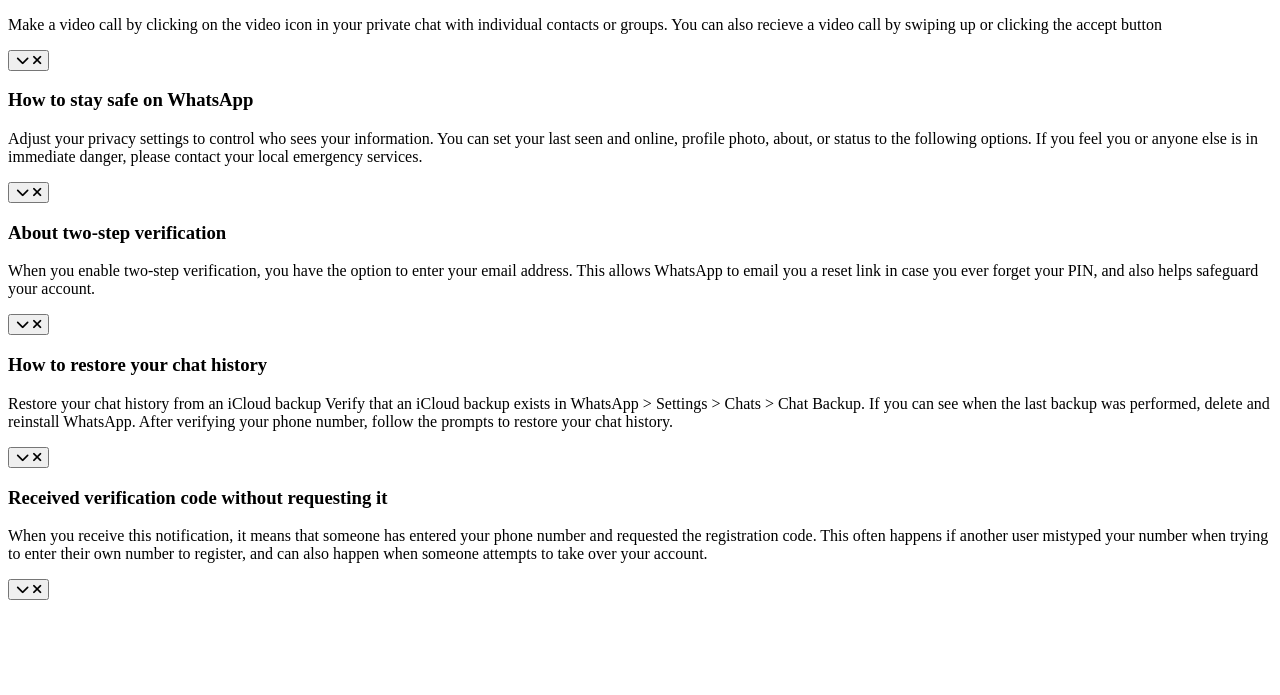
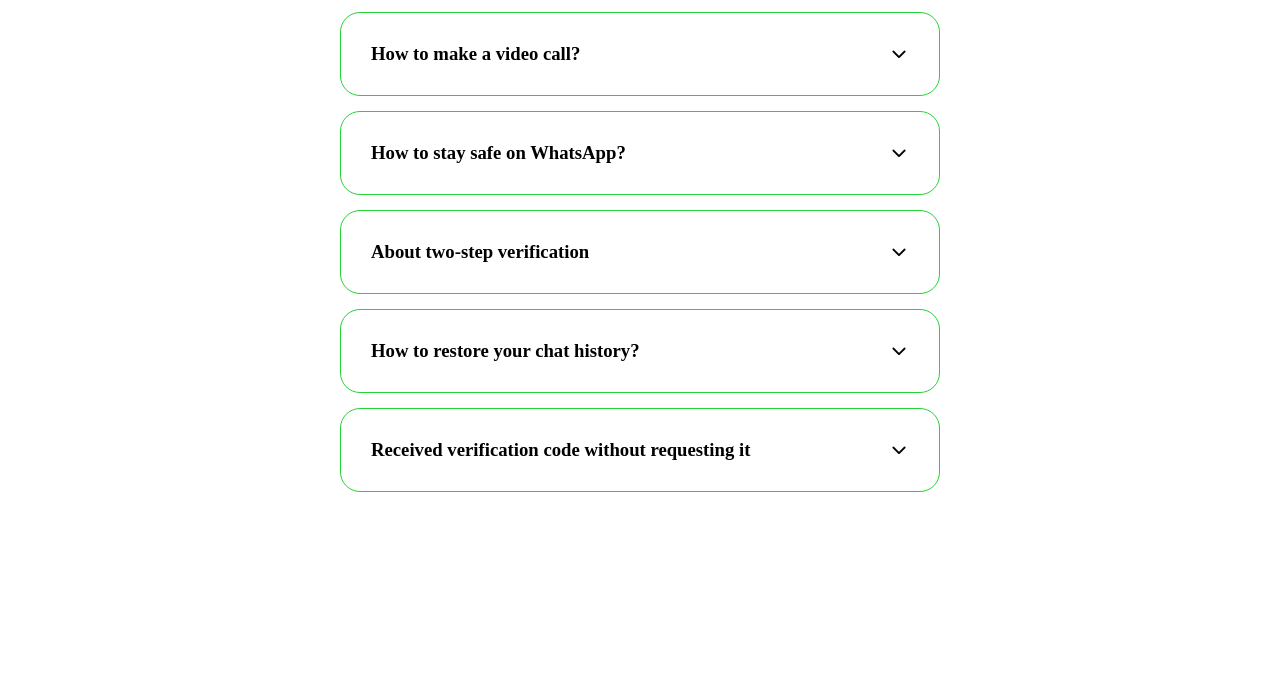
Before and after one commit to kewwy11/Faq-Collapse, a plain HTML site: page index.html in a window 1280 px wide. Shown: the part 105-800 px from the top of the page. Drawn offline with Linux system fonts and the light colour scheme.

Commit message:
first commit

```diff
--- a/index.html
+++ b/index.html
@@ -8,52 +8,52 @@
         <meta name="viewport" content="width=device-width, initial-scale=1">
         <link rel="stylesheet" href="https://cdnjs.cloudflare.com/ajax/libs/font-awesome/6.2.0/css/all.min.css" integrity="sha512-xh6O/CkQoPOWDdYTDqeRdPCVd1SpvCA9XXcUnZS2FmJNp1coAFzvtCN9BmamE+4aHK8yyUHUSCcJHgXloTyT2A==" crossorigin="anonymous" referrerpolicy="no-referrer" />
         <link rel="stylesheet" href="styles.css">
-        <script src="main,js" async defer></script>
+        <script src="main.js" async defer></script>
     </head>
     <body>
         <h1>Frequently Asked Whatsapp Questions</h1>
         <div class="container">
-            <div class="faq active">
+            <div class="faq">
                 <h3 class="faq-title">
-                    How to make a video call
+                    How to make a video call?
                 </h3>
                 <p class="faq-text">
                     Make a video call by clicking on the video icon in your private chat with individual contacts or groups.
                     You can also recieve a video call by swiping up or clicking the accept button
                 </p>
-                <button>
+                <button class="faq-toggle">
                     <i class="fa-solid fa-chevron-down"></i>
                     <i class="fa-solid fa-xmark"></i>
                 </button>
             </div>
-            <div class="faq active">
+            <div class="faq">
                 <h3 class="faq-title">
-                    How to stay safe on WhatsApp
+                    How to stay safe on WhatsApp?
                 </h3>
                 <p class="faq-text">
                     Adjust your privacy settings to control who sees your information. You can set your last seen and online, profile photo, about, or status to the following options.
                     If you feel you or anyone else is in immediate danger, please contact your local emergency services.
                 </p>
-                <button>
+                <button class="faq-toggle">
                     <i class="fa-solid fa-chevron-down"></i>
                     <i class="fa-solid fa-xmark"></i>
                 </button>
             </div>
-            <div class="faq active">
+            <div class="faq">
                 <h3 class="faq-title">
                     About two-step verification
                 </h3>
                 <p class="faq-text">
                     When you enable two-step verification, you have the option to enter your email address. This allows WhatsApp to email you a reset link in case you ever forget your PIN, and also helps safeguard your account.
                 </p>
-                <button>
+                <button class="faq-toggle">
                     <i class="fa-solid fa-chevron-down"></i>
                     <i class="fa-solid fa-xmark"></i>
                 </button>
             </div>
-            <div class="faq active">
+            <div class="faq">
                 <h3 class="faq-title">
-                    How to restore your chat history
+                    How to restore your chat history?
                 </h3>
                 <p class="faq-text">
                     Restore your chat history from an iCloud backup
@@ -61,19 +61,19 @@
                     If you can see when the last backup was performed, delete and reinstall WhatsApp.
                     After verifying your phone number, follow the prompts to restore your chat history.
                 </p>
-                <button>
+                <button class="faq-toggle">
                     <i class="fa-solid fa-chevron-down"></i>
                     <i class="fa-solid fa-xmark"></i>
                 </button>
             </div>
-            <div class="faq active">
+            <div class="faq">
                 <h3 class="faq-title">
                     Received verification code without requesting it
                 </h3>
                 <p class="faq-text">
                     When you receive this notification, it means that someone has entered your phone number and requested the registration code. This often happens if another user mistyped your number when trying to enter their own number to register, and can also happen when someone attempts to take over your account.
                 </p>
-                <button>
+                <button class="faq-toggle">
                     <i class="fa-solid fa-chevron-down"></i>
                     <i class="fa-solid fa-xmark"></i>
                 </button>
--- a/main.js
+++ b/main.js
@@ -0,0 +1,15 @@
+const btns = document.querySelectorAll('.faq-toggle')
+
+btns.forEach(btn => {
+    btn.addEventListener('click', () => {
+        btn.parentNode.classList.toggle('active')
+    })
+})
+
+// function removeActive(){
+//     btns.forEach(btn => {
+//         btn.addEventListener('click', () => {
+//             btn.parentNode.classList.remove('active')
+//         })
+//     })
+// }
--- a/styles.css
+++ b/styles.css
@@ -0,0 +1,106 @@
+*{
+    box-sizing: border-box;
+}
+
+body{
+    background-color: #fff;
+    /* margin: 0;
+    overflow: hidden;
+    height: 100vh;
+    display: flex;
+    align-items: center;
+    justify-content: center;
+    flex-direction: column; */
+}
+
+h1{
+    margin: 50px 0 30px;
+    text-align: center;
+}
+
+.container{
+    max-width: 600px;
+    margin: 0 auto;
+}
+
+.faq{
+    background-color: transparent;
+    border: 1px solid #25d336;
+    border-radius: 20px;
+    margin: 15px 0;
+    padding: 30px;
+    position: relative;
+    overflow: hidden;
+    transition: 0.5s ease;
+}
+
+.faq.active{
+    background-color: #25d336;
+    color: #fff;
+    box-shadow: 0px 4px 6px rgba(37, 211, 102, 0.6),
+                0px 5px 9px rgba(37, 211, 102, 0.3)
+}
+
+.faq.active::before, .faq.active::after{
+    content: '\f075';
+    font-family: 'Font Awesome 6 Free';
+    font-size: 6rem;
+    color: rgba(255, 255, 255, 0.178);
+    position: absolute;
+    top: 20px;
+    left: 20px;
+    z-index: 0;
+}
+
+.faq.active::before{
+    top: -10px;
+    left: -20px;
+    transform: rotateY(170deg);
+}
+
+.faq-title{
+    margin: 0 35px 0 0;
+}
+
+.faq-text{
+    display: none;
+    margin: 20px 0 0;
+}
+
+.faq.active .faq-text{
+    display: block;
+}
+
+.faq-toggle{
+    background: transparent;
+    border: none;
+    cursor: pointer;
+    display: flex;
+    align-items: center;
+    justify-content: center;
+    font-size: 15px;
+    padding: 0;
+    position: absolute;
+    top: 30px;
+    right: 30px;
+    height: 20px;
+    width: 20px;
+    border-radius: 50px;
+}
+
+.faq-toggle .fa-xmark{
+    display: none;
+}
+
+.faq.active .faq-toggle .fa-xmark{
+    display: block;
+    color: white;
+}
+
+.faq.active .faq-toggle .fa-chevron-down{
+    display: none;
+}
+
+.faq.active .faq-toggle{
+    background-color: black;
+}
```
Also changed, not shown: 1 other file.
